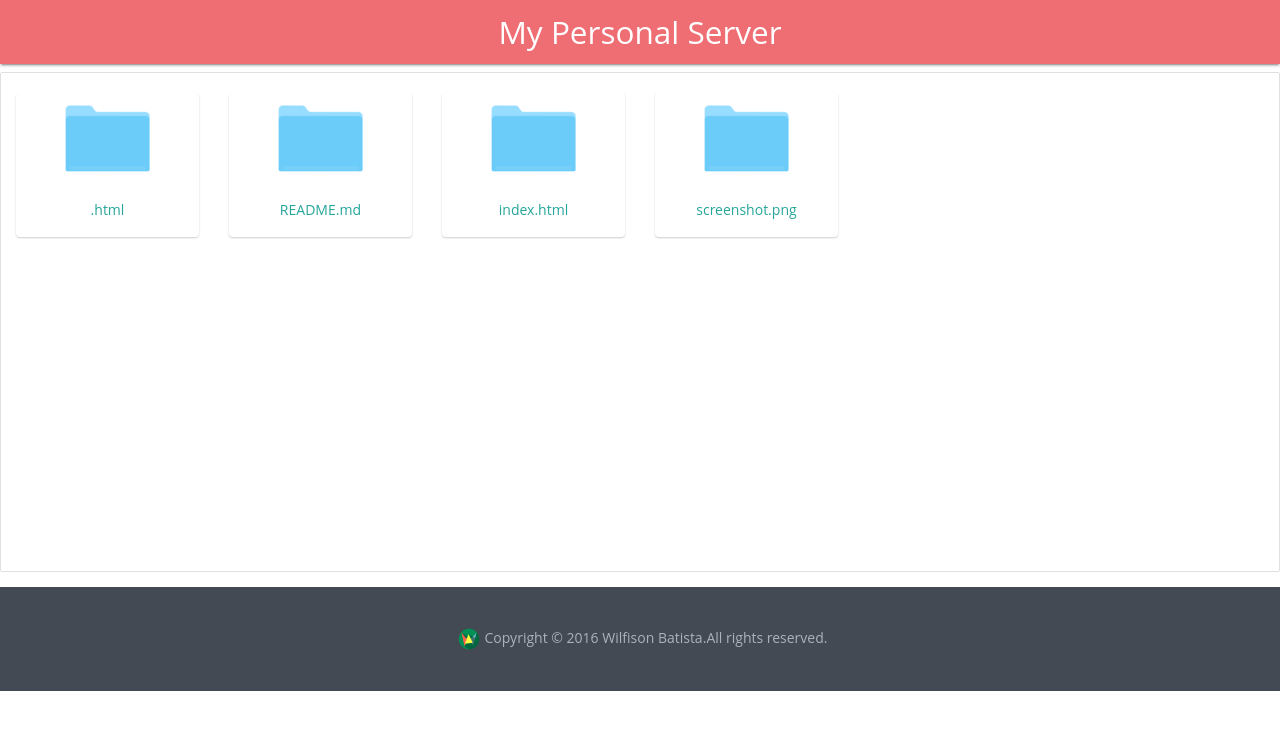
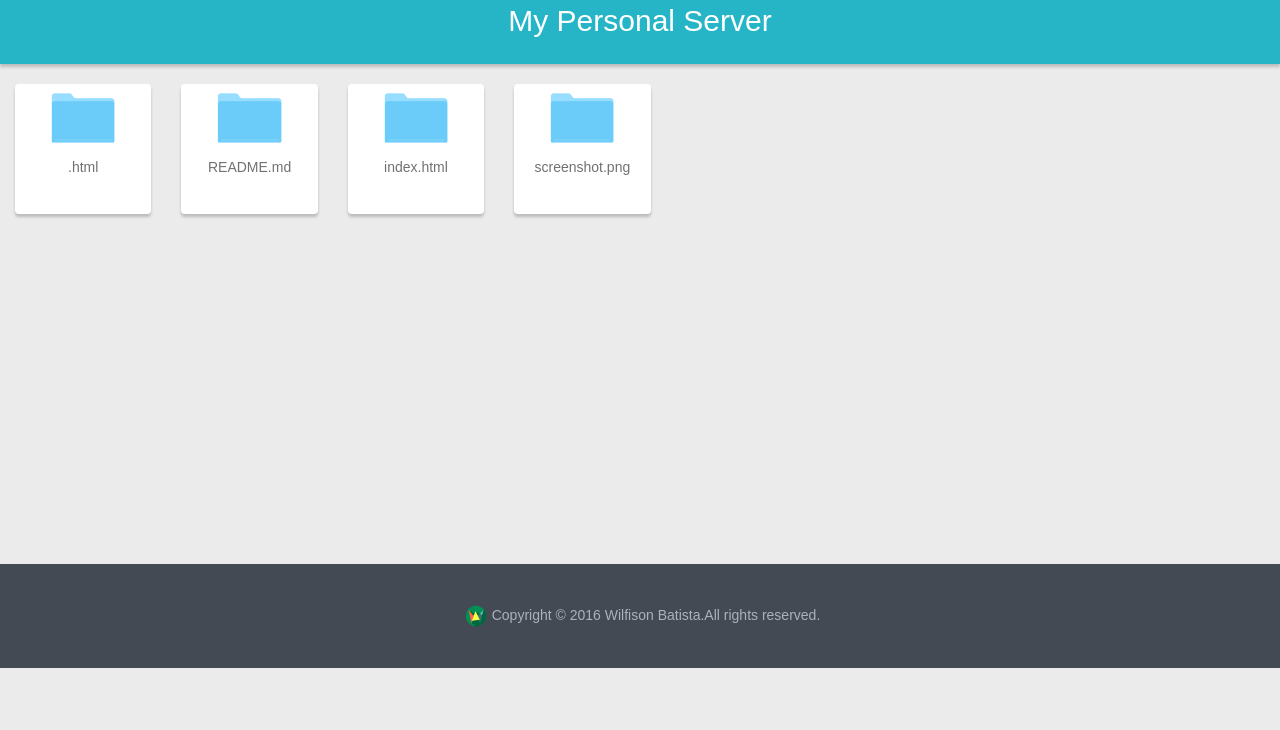
Before and after one commit to Wilfison/MyPersonalServer, a PHP site: page /.html in a window 1280 px wide. Shown: the top 730 px of the page. Run offline with PHP 8.4, Linux system fonts and the light colour scheme; data that the repository does not hold is empty.

Commit message:
links corrigidos e mudanças nas cores

```diff
--- a/.html/.css/style.css
+++ b/.html/.css/style.css
@@ -1,5 +1,7 @@
 body {
 	text-align: center;
+	background-color: #ebebeb;
+	font-family: sans-serif;
 
 }
 .color-swatches .infos {
@@ -12,6 +14,8 @@ body {
     padding-left: 15px;
     margin-top: 20px;
     margin-bottom: 20px;
+    width: 13%;
+    float: left;
 
 }
 .color-swatches .swatches {
@@ -20,7 +24,8 @@ body {
     border-radius: 4px;
     background-color: #FFF;
     width: 100%;
-    box-shadow: 0 1px 2px rgba(0,0,0,.2);
+    box-shadow: 0 3px 3px rgba(0,0,0,.2);
+    min-height: 130px;
 
 
 }
@@ -32,9 +37,31 @@ body {
 .img {
 	width: 50%;
 }
-.footer {
-    bottom: 0;
+footer {
+    margin-bottom: -100px;
+    width: 100%;
+    height: 64px;
+    background-color: #909090;
+    color: #fff;
 }
 .wrapper {
     min-height: 500px;
+    width: 100%;
 }
+nav {
+	top: -20px;
+	width: 100%;
+	height: 64px;
+	background-color: #26b5c7;
+	color: #fff;
+	box-shadow: 0 3px 3px rgba(0,0,0,.2);
+}
+span {
+	margin-top: 10px;
+    font-size: 30px;
+    margin-top: 10px;
+}
+a {
+	text-decoration: none;
+	color: #717171;
+}
--- a/.html/index.php
+++ b/.html/index.php
@@ -4,14 +4,13 @@
 	<title>Will Server</title>
 	<link rel="stylesheet" type="text/css" href=".css/bootstrap.css">
 	<link rel="stylesheet" type="text/css" href=".css/bootflat.css">
-	<link rel="stylesheet" type="text/css" href=".css/materialize.css">
 	<link rel="stylesheet" type="text/css" href=".css/style.css">
 </head>
 <body>
 
 	<nav>
 	    <div class="nav-wrapper">
-	      <a href="localhost" class="brand-logo center">My Personal Server</a>
+	      <span>My Personal Server</span>
 	    </div>
 	</nav>
 
@@ -34,11 +33,11 @@
 			}
 			if ($pastas != "" ) {
 			foreach($pastas as $listar){
-			   print "<div class='col-md-2'><div class='color-swatches'><div class='swatches'><div class='clearfix'><img src='.css/pasta.png' class='img'></div><div class='infos'><a href='$diretorio/$listar' href='#!' class='collection-item'>$listar</a></div></div></div></div>";}
+			   print "<a href='$diretorio/$listar' href='#!' class='collection-item'><div class='col-md-2'><div class='color-swatches'><div class='swatches'><div class='clearfix'><img src='.css/pasta.png' class='img'></div><div class='infos'>$listar</div></div></div></div></a>";}
 			   }
 			if ($arquivos != "") {
 			foreach($arquivos as $listar){
-			   print "<div class='col-md-2'><div class='color-swatches'><div class='swatches'><div class='clearfix'><img src='.css/pasta.png' class='img'></div><div class='infos'><a href='$diretorio/$listar' href='#!' class='collection-item'>$listar</a></div></div></div></div>";}
+			   print "<a href='$diretorio/$listar' href='#!' class='collection-item'><div class='col-md-2'><div class='color-swatches'><div class='swatches'><div class='clearfix'><img src='.css/pasta.png' class='img'></div><div class='infos'>$listar</div></div></div></div></a>";}
 			   }
 
 		?>
```
